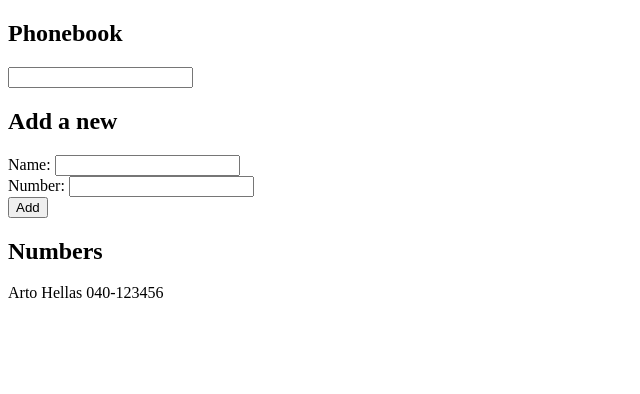
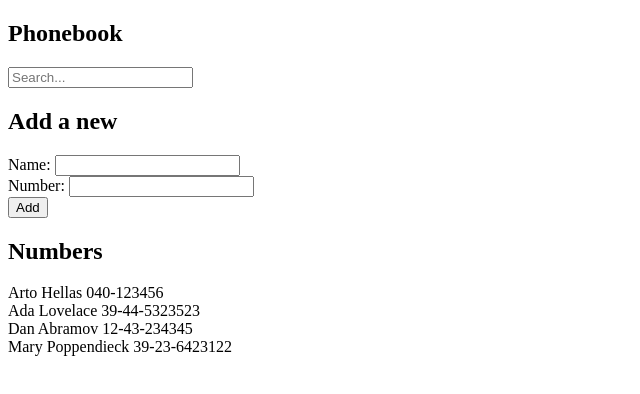
Before and after one commit to FIDELIS-TUWEI/fullstack-course, a React (Vite) app: page / in a window 1280 px wide. Shown: the top 394 px of the page, without its empty margins (0-640 px from the left). Built offline with nearby package versions, Linux system fonts and the light colour scheme.

Commit message:
logic to filter names implemented

```diff
--- a/src/App.jsx
+++ b/src/App.jsx
@@ -3,6 +3,9 @@
 const App = () => {
   const [persons, setPersons] = useState([
     { name: "Arto Hellas", number: "040-123456" },
+    { name: 'Ada Lovelace', number: '39-44-5323523', id: 2 },
+    { name: 'Dan Abramov', number: '12-43-234345', id: 3 },
+    { name: 'Mary Poppendieck', number: '39-23-6423122', id: 4 }
   ])
 
   const [newName, setNewName] = useState("");
@@ -34,10 +37,22 @@
     setNewNumber(event.target.value);
   };
 
+  const handleSearch = (event) => {
+    setSearchTerm(event.target.value)
+  };
+
+  // Function to filter persons by name
+  const filteredPersons = persons.filter(person => person.name.toLowerCase().includes(searchTerm.toLowerCase()));
+
   return (
     <div>
       <h2>Phonebook</h2>
-      <input type="search" />
+      <input
+        type="search"
+        placeholder="Search..."
+        value={searchTerm}
+        onChange={handleSearch}
+      />
       <h2>Add a new</h2>
       <form onSubmit={handleFormSubmit}>
         <div>
@@ -50,7 +65,7 @@
         </div>
       </form>
       <h2>Numbers</h2>
-      {persons.map((person) => (
+      {filteredPersons.map((person) => (
         <div key={person.name}>
           {person.name} {person.number}
         </div>
```
